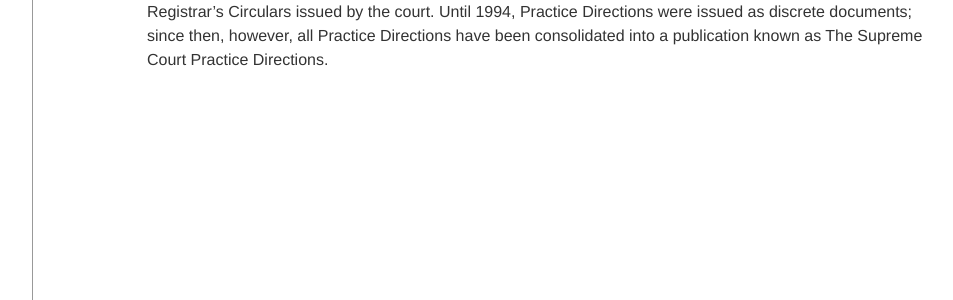
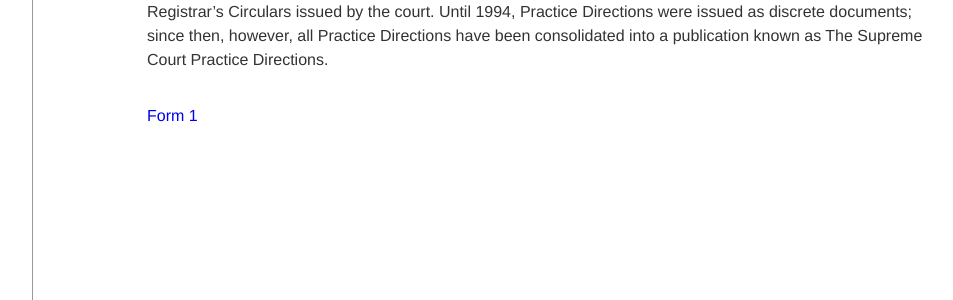
Before and after one commit to opendocsg/opendoc-supreme-court-practice-directions, a Jekyll site: the page built from index.md, in a window 1280 px wide. Shown: the part 204-504 px from the top of the page, without its empty margins (219-1172 px from the left). Built offline with Jekyll 4.4.1, drawn with Linux system fonts in a browser that asks for light colours; our own code applies the rules of GitHub Pages for plain Markdown files; a script that is not in the unit is left out.

Commit message:
Update index.md

```diff
--- a/index.md
+++ b/index.md
@@ -1,2 +1,4 @@
 # Practice Directions
 Practice Directions and Registrar's Circulars are issued by the courts to supplement the Rules of Court by regulating court practice and procedure. Court users are expected to comply with all Practice Directions and Registrar's Circulars issued by the court. Until 1994, Practice Directions were issued as discrete documents; since then, however, all Practice Directions have been consolidated into a publication known as The Supreme Court Practice Directions.
+
+[Form 1](./assets/Form_01.pdf)
```
